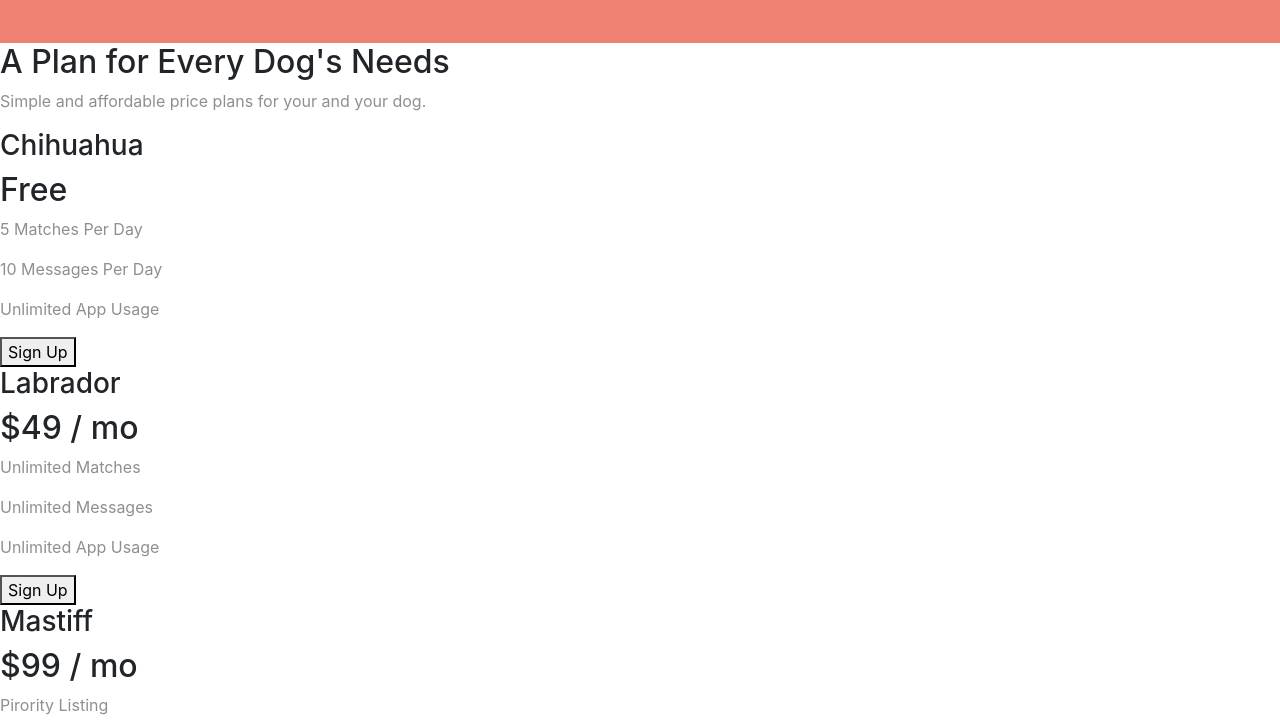
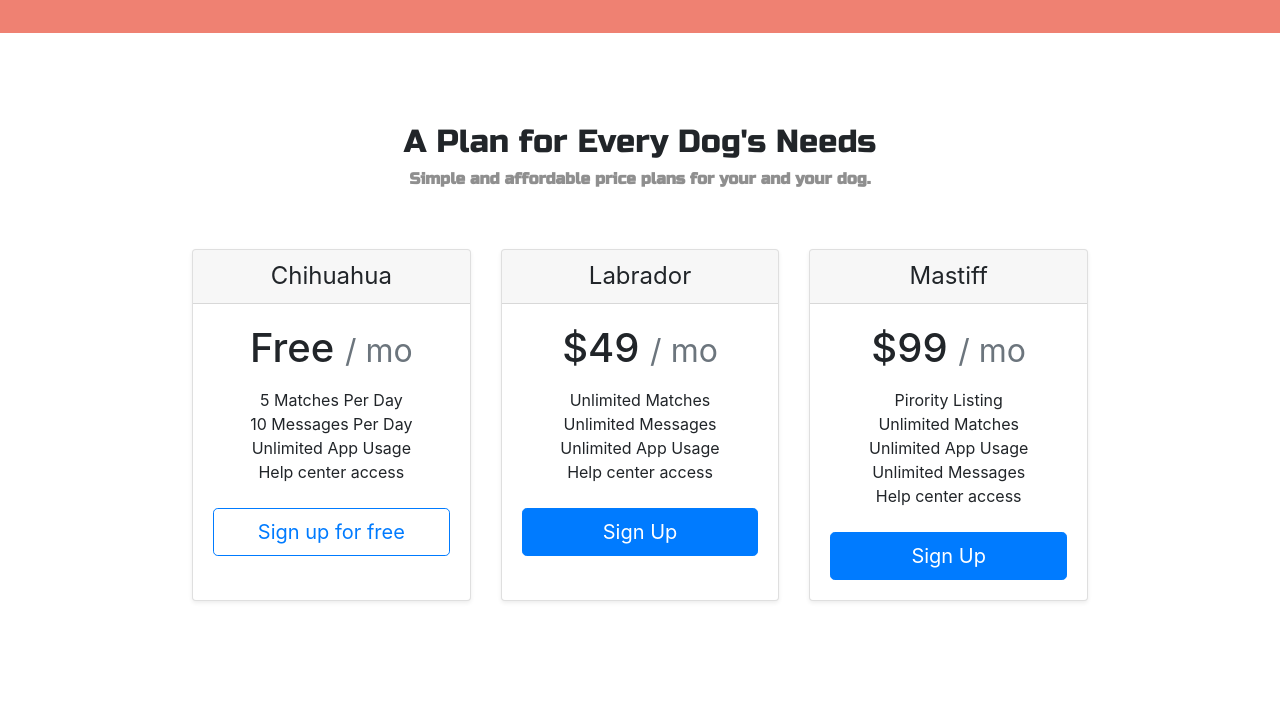
Before and after one commit to somj57/HtmlTemplates, a plain HTML site: page TinDog/index.html in a window 1280 px wide. Shown: the part 2078-2800 px from the top of the page. Drawn offline with nearby package versions, Linux system fonts and the light colour scheme.

Commit message:
Update TINDOG

```diff
--- a/TinDog/css/styles.css
+++ b/TinDog/css/styles.css
@@ -9,6 +9,7 @@ p{
   font-family: 'Russo One', sans-serif;
   font-size: 3rem;
   line-height: 1.5;
+  padding: 1rem;
 }
 .heading{
   /* font-family: 'Ubuntu', sans-serif; */
@@ -39,9 +40,20 @@ p{
   padding-top: 1%;
   padding-left: 5%;
   padding-right: 5%;
+  position: relative;
+  z-index: 10;
+}
+.idog{
+  width: 50%%;
+  padding-top: 10%;
+  padding-left: 15%;
+  transform: rotate(25deg);
+  position: absolute;
+  z-index: -1;
 }
 #features{
-  padding: 7% 15%
+  padding: 7% 15%;
+  background-color: #fff;
 }
 /* navbar */
 .navbar{
@@ -59,13 +71,8 @@ p{
   padding: 5% 25% 5% 0;
 
 } */
-.idog{
-  width: 50%%;
-  padding-top: 15%;
-  padding-left: 15%;
-  position: absolute;
-  transform: rotate(25deg);
-}
+
+
 .feature-box{
   text-align: center;
   padding: 5%;
@@ -81,16 +88,19 @@ p{
 }
 
 #testimonials{
-  padding: 7% 19%;
+
   text-align: center;
   background-color: #ef8172;
   color:#fff;
 
 }
+.carousel-item{
+  padding: 7% 19%;
+}
 .testimonials-image{
   width: 20%;
   border-radius: 100%;
-  margin: 2rem;
+  margin: 0.7rem;
 
 }
 #press{
@@ -105,3 +115,28 @@ p{
 .caption{
   display: block;
 }
+#pricing{
+  padding: 7% 15%;
+  text-align: center;
+
+}
+.price-heading{
+  font-family: 'Russo One', sans-serif;
+  font-weight: bold;
+  line-height: 1.2;
+
+  padding-bottom: 5%;
+}
+
+#cta{
+  background-color: #ff4c69;
+  font-weight: bold;
+  text-align: center;
+  font-size: 2rem;
+  padding: 1%;
+}
+#footer{
+  text-align: center;
+  margin: 1%;
+  font-size: 30%;
+}
--- a/TinDog/index.html
+++ b/TinDog/index.html
@@ -29,7 +29,7 @@
     <div class="container-fluid" style="overflow :hidden;">
       <!-- navigation bar -->
       <nav class="navbar navbar-expand-sm navbar-dark stickey-top" style="background-color: #ff4c68; font-size:1.5rem;">
-          <img src="images/doggy.png" width="30" height="30" alt="" loading="lazy"> Tindog
+        <img src="images/doggy.png" width="30" height="30" alt="" loading="lazy"> Tindog
         <button class="navbar-toggler" type="button" data-toggle="collapse" data-target="#navbarSupportedContent" aria-controls="navbarSupportedContent" aria-expanded="false" aria-label="Toggle navigation">
           <span class="navbar-toggler-icon"></span>
         </button>
@@ -66,7 +66,7 @@
             <button type="button" class="btn btn-outline-light btn-lg Download-btn"><i class='fab fa-google-play'></i> Download</button>
           </div>
         </div>
-        <div class="col-lg-6">
+        <div class="col-lg-6 idog-div">
           <img class="idog" src="images/iphone6.png" alt="iphone-mockup">
         </div>
       </div>
@@ -123,19 +123,17 @@
           <span class="caption">Somya, Jabalpur</span>
         </div>
       </div>
+
       <a class="carousel-control-prev" href="#carouselExampleIndicators" role="button" data-slide="prev">
-        <span class="carousel-control-prev-icon" aria-hidden="true"></span>
-        <span class="sr-only">Previous</span>
+        <span class="carousel-control-prev-icon" aria-hidden="false"></span>
+        <!-- <span class="sr-only">Previous</span> -->
       </a>
       <a class="carousel-control-next" href="#carouselExampleIndicators" role="button" data-slide="next">
-        <span class="carousel-control-next-icon" aria-hidden="true"></span>
-        <span class="sr-only">Next</span>
+        <!-- These lines are for losen eyesight people so screen reader can only read span division have areal-hidden=true -->
+        <span class="carousel-control-next-icon" aria-hidden="false"></span>
+        <!-- <span class="sr-only">Next</span> -->
       </a>
-
-
-
     </div>
-
   </section>
 
 
@@ -153,34 +151,59 @@
   <!-- Pricing -->
 
   <section id="pricing">
+    <div class="price-heading">
+      <h2>A Plan for Every Dog's Needs</h2>
+      <p>Simple and affordable price plans for your and your dog.</p>
+    </div>
 
-    <h2>A Plan for Every Dog's Needs</h2>
-    <p>Simple and affordable price plans for your and your dog.</p>
-
-
-    <h3>Chihuahua</h3>
-    <h2>Free</h2>
-    <p>5 Matches Per Day</p>
-    <p>10 Messages Per Day</p>
-    <p>Unlimited App Usage</p>
-    <button type="button">Sign Up</button>
-
-
-    <h3>Labrador</h3>
-    <h2>$49 / mo</h2>
-    <p>Unlimited Matches</p>
-    <p>Unlimited Messages</p>
-    <p>Unlimited App Usage</p>
-    <button type="button">Sign Up</button>
-
-
-    <h3>Mastiff</h3>
-    <h2>$99 / mo</h2>
-    <p>Pirority Listing</p>
-    <p>Unlimited Matches</p>
-    <p>Unlimited Messages</p>
-    <p>Unlimited App Usage</p>
-    <button type="button">Sign Up</button>
+    <div class="card-deck mb-3 text-center">
+      <div class="card mb-4 shadow-sm">
+        <div class="card-header">
+          <h4 class="my-0 font-weight-normal">Chihuahua</h4>
+        </div>
+        <div class="card-body">
+          <h1 class="card-title pricing-card-title">Free <small class="text-muted">/ mo</small></h1>
+          <ul class="list-unstyled mt-3 mb-4">
+            <li>5 Matches Per Day</li>
+            <li>10 Messages Per Day</li>
+            <li>Unlimited App Usage</li>
+            <li>Help center access</li>
+          </ul>
+          <button type="button" class="btn btn-lg btn-block btn-outline-primary">Sign up for free</button>
+        </div>
+      </div>
+      <div class="card mb-4 shadow-sm">
+        <div class="card-header">
+          <h4 class="my-0 font-weight-normal">Labrador</h4>
+        </div>
+        <div class="card-body">
+          <h1 class="card-title pricing-card-title">$49 <small class="text-muted">/ mo</small></h1>
+          <ul class="list-unstyled mt-3 mb-4 ">
+            <li>Unlimited Matches</li>
+            <li>Unlimited Messages</li>
+            <li>Unlimited App Usage</li>
+            <li>Help center access</li>
+          </ul>
+          <button type="button" class="btn btn-lg btn-block btn-primary">Sign Up</button>
+        </div>
+      </div>
+      <div class="card mb-4 shadow-sm">
+        <div class="card-header">
+          <h4 class="my-0 font-weight-normal">Mastiff</h4>
+        </div>
+        <div class="card-body">
+          <h1 class="card-title pricing-card-title">$99 <small class="text-muted">/ mo</small></h1>
+          <ul class="list-unstyled mt-3 mb-4">
+            <li>Pirority Listing</li>
+            <li>Unlimited Matches</li>
+            <li>Unlimited App Usage</li>
+            <li>Unlimited Messages</li>
+            <li>Help center access</li>
+          </ul>
+          <button type="button" class="btn btn-lg btn-block btn-primary">Sign Up</button>
+        </div>
+      </div>
+    </div>
 
   </section>
 
@@ -190,19 +213,19 @@
   <section id="cta">
 
     <h3>Find the True Love of Your Dog's Life Today.</h3>
-    <button type="button">Download</button>
-    <button type="button">Download</button>
+    <button type="button" class="btn btn-dark btn-lg Download-btn"> Download</button>
+    <button type="button" class="btn btn-outline-light btn-lg Download-btn"><i class='fab fa-google-play'></i> Download</button>
+
+    <footer id="footer">
+      <p>© Copyright 2018 TinDog</p>
+    </footer>
 
   </section>
 
 
   <!-- Footer -->
 
-  <footer id="footer">
 
-    <p>© Copyright 2018 TinDog</p>
-
-  </footer>
 
 
 </body>
```
Also changed, not shown: TinDog/README.md (deleted), TinDog/images/lady-img.jpg (deleted).
